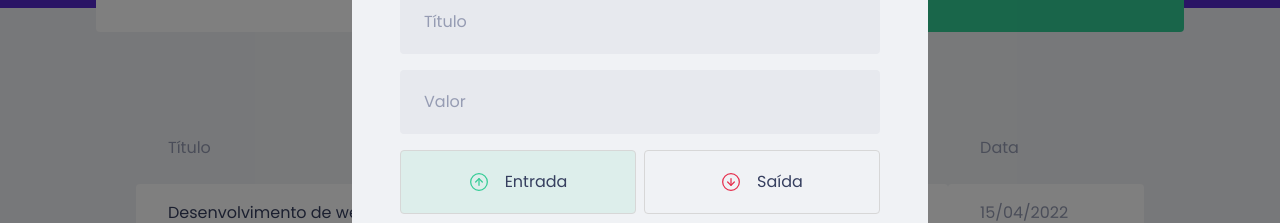
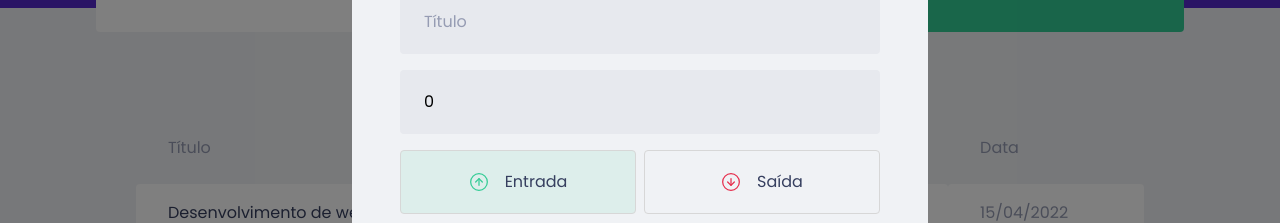
Before and after one commit to bvieiradeveloper/bemingy, a React (Create React App) app: page / in a window 1280 px wide. Both pictures are taken after a click on the button "Nova Transação". Shown: the part 232-455 px from the top of the page. Built offline with nearby package versions, Linux system fonts and the light colour scheme; no server answers; what miragejs would draw is missing.

Commit message:
Handle forms submit.

```diff
--- a/src/components/NewTransactionModal/index.tsx
+++ b/src/components/NewTransactionModal/index.tsx
@@ -3,7 +3,7 @@
 import closeImage from "../../assets/close.svg";
 import incomeImage from "../../assets/income.svg";
 import outcomeImage from "../../assets/outcome.svg";
-import { useState } from "react";
+import { FormEvent, useState } from "react";
 
 interface NewTransactionOpenModalProps{
   isOpen: boolean,
@@ -12,8 +12,21 @@
 
 export function NewTransactionOpenModal ({isOpen, onRequestClose}: NewTransactionOpenModalProps) {
 
+  const [title, setTitle] = useState('');
+  const [value, setValue] = useState(0);
+  const [category, setCategory] = useState('');
   const [type, setType] = useState('deposit');
 
+  function handleCreateNewTransaction(event: FormEvent){
+    event.preventDefault();
+
+    console.log({
+      title: title,
+      value: value,
+      type: type,
+      category: category
+    })
+  }
   return (
     <>
       <Modal
@@ -25,13 +38,16 @@
         <button type="button" className="react-modal-close">
           <img src={closeImage} onClick={onRequestClose} alt="Fechar Modal" />
         </button>
-        <Container>
+        <Container onSubmit={handleCreateNewTransaction}>
         <h2>Cadastra Transação</h2>
 
         <input type="text"
-               placeholder="Título"/>
+               placeholder="Título"
+               onChange={(event) => {setTitle(event.target.value)} } />
         <input type="number"
-               placeholder="Valor" />
+               placeholder="Valor"
+               value={value}
+               onChange={(event) => {setValue(Number(event.target.value))} } />
         <TransactionTypeContainer>
           <RadioButton
             type="button"
@@ -53,7 +69,9 @@
           </RadioButton>
           </TransactionTypeContainer>
         <input type="text"
-               placeholder="Categoria"/>
+               placeholder="Categoria"
+               value={category}
+               onChange={(event) => {setCategory(event.target.value)} } />
         <button type="submit">Cadastrar Transação</button>
         </Container>
       </Modal>
```
